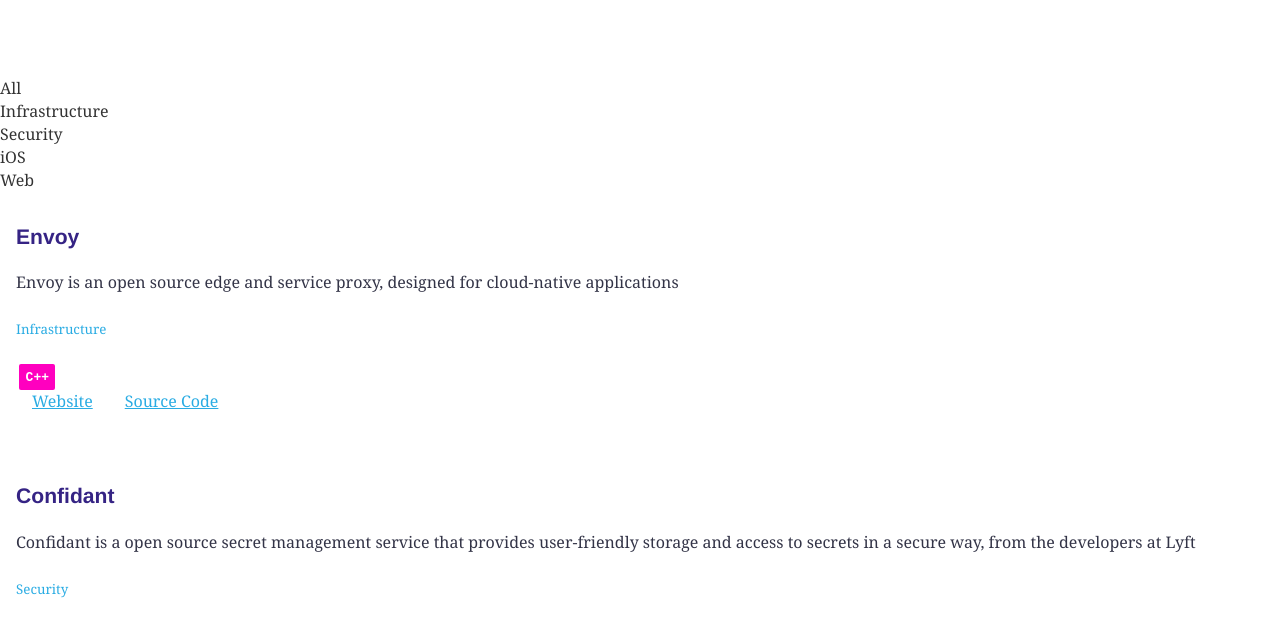
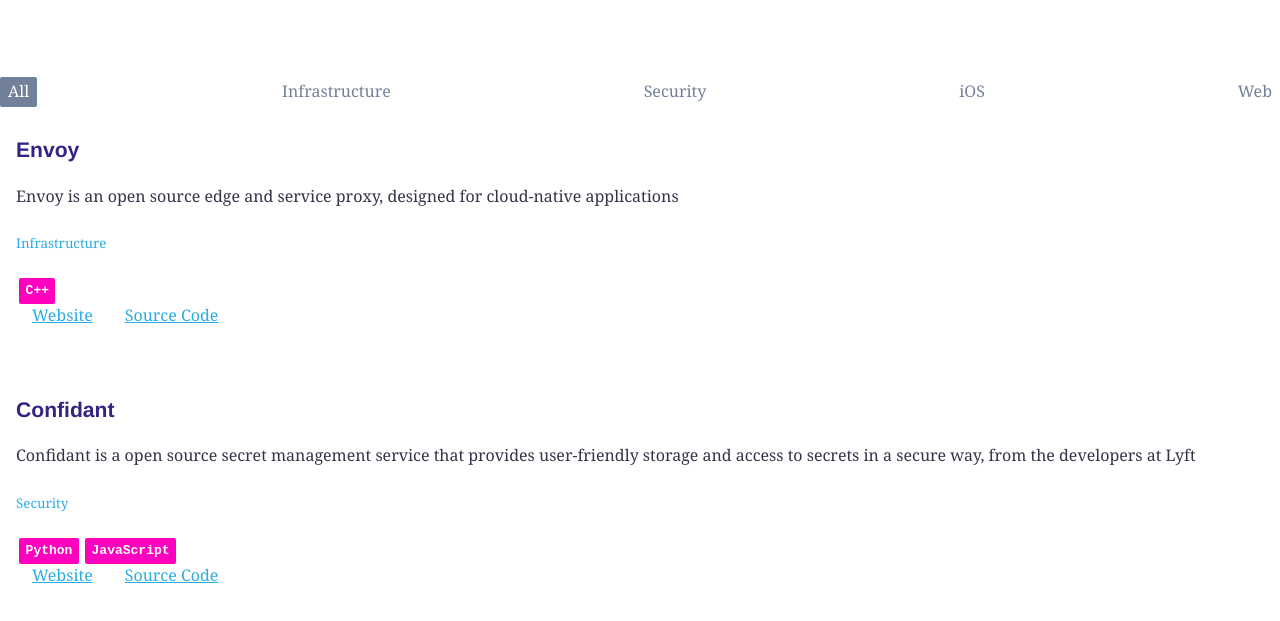
Before and after one commit to lyft/lyft.github.io, a Gatsby site: page / in a window 1280 px wide. Shown: the part 165-786 px from the top of the page. Built offline with nearby package versions, Linux system fonts and the light colour scheme; Gatsby itself is replaced by a stand-in of ours.

Commit message:
Nice navigation

```diff
--- a/src/components/navigation.tsx
+++ b/src/components/navigation.tsx
@@ -6,37 +6,142 @@
 
 export const ALL_CATEGORIES = Symbol('All categories');
 
+const Wrapper: React.StatelessComponent = styled.div`
+    display: flex;
+    justify-content: space-between;
+    position: relative;
+`;
+
+const SelectedCategoryBakground = styled.div`
+    position: absolute;
+    border-radius: 2px;
+    background: ${colors.dove};
+    transition-property: width, height, top, left;
+    transition-duration: 200ms;
+    transition-timing-function: ease-in;
+    transition-delay: 50ms;
+    z-index: 0;
+`;
+
 interface NavigationProps {
     onCategoryChanged(newCategory: string | typeof ALL_CATEGORIES): void;
     categories: string[];
 }
 
+interface NavigationState {
+    selectedCategory: string | symbol;
+    selectedCategoryDiv?: {
+        width: number;
+        height: number;
+        left: number;
+        top: number;
+    };
+}
+
 /**
  * Allows user to select a category from a list of categories
+ *
+ * @todo widnow.resize needs handling
  */
-export class Navigation extends React.Component<NavigationProps> {
-    private onCategoryClicked = (category: string | symbol) => {
+export class Navigation extends React.Component<NavigationProps, NavigationState> {
+    constructor(props: NavigationProps) {
+        super(props);
+        this.state = {
+            selectedCategory: ALL_CATEGORIES,
+        };
+    }
+
+    private onCategoryClicked = (category: string | symbol, element: HTMLAnchorElement) => {
         this.props.onCategoryChanged(category);
+        this.setSelectedCategoryDivPositionAndDimentions(element);
+        this.setState({ selectedCategory: category });
     };
-    private selectAll = (_: string | symbol) => {
+
+    private selectAll = (_: string | symbol, element: HTMLAnchorElement) => {
         this.props.onCategoryChanged(ALL_CATEGORIES);
+        this.setSelectedCategoryDivPositionAndDimentions(element);
+        this.setState({ selectedCategory: ALL_CATEGORIES });
     };
+
+    private setSelectedCategoryDivPositionAndDimentions(element: HTMLAnchorElement) {
+        this.setState({
+            selectedCategoryDiv: {
+                width: element.offsetWidth,
+                height: element.offsetHeight,
+                left: element.offsetLeft,
+                top: element.offsetTop,
+            },
+        });
+    }
+
+    /**
+     * Handle the "all" category first time calling the ref function to set
+     * SelectedCategoryDiv position and dimentions
+     */
+    private handleAllCategoryFirstRef = (el: any) => {
+        if (this.state.selectedCategoryDiv) return;
+        if (el) {
+            this.setSelectedCategoryDivPositionAndDimentions(el);
+        }
+    };
+
+    private isSelected(category: string | symbol) {
+        return category === this.state.selectedCategory;
+    }
+
     public render() {
         return (
-            <div>
-                <Category category={ALL_CATEGORIES} onClick={this.selectAll} />
+            <Wrapper>
+                <Category
+                    selected={this.isSelected(ALL_CATEGORIES)}
+                    reference={this.handleAllCategoryFirstRef}
+                    category={ALL_CATEGORIES}
+                    onClick={this.selectAll}
+                />
                 {this.props.categories.map((category, i) => (
-                    <Category category={category} key={i} onClick={this.onCategoryClicked} />
+                    <Category
+                        selected={this.isSelected(category)}
+                        category={category}
+                        key={i}
+                        onClick={this.onCategoryClicked}
+                    />
                 ))}
-            </div>
+                <SelectedCategoryBakground style={{ ...this.state.selectedCategoryDiv }} />
+            </Wrapper>
         );
     }
 }
 
+const CategoryLink = styled.a.attrs({ href: '#' })`
+    padding: 0.2rem 0.5rem;
+    cursor: pointer;
+    position: relative;
+    z-index: 1;
+    text-decoration: none;
+    color: ${(props: { selected?: boolean }) => (props.selected ? colors.white : colors.dove)};
+    transition-property: color;
+    transition-delay: 150ms;
+    transition-timing-function: ease-in;
+    transition-duration: 200ms;
+`;
+
 interface CategoryProps {
     category: string | symbol;
-    onClick: (category: string | symbol) => void;
+    onClick: (category: string | symbol, element: HTMLAnchorElement) => void;
+    selected?: boolean;
+    reference?: (element: any) => void;
 }
-const Category: React.StatelessComponent<CategoryProps> = ({ category, onClick }) => (
-    <div onClick={() => onClick(category)}>{typeof category === 'symbol' ? 'All' : category}</div>
-);
+
+const Category: React.StatelessComponent<CategoryProps> = ({ category, onClick, reference, selected }) => {
+    const text = typeof category === 'symbol' ? 'All' : category;
+    const onClickHandler = (e: React.SyntheticEvent<HTMLAnchorElement>) => {
+        e.preventDefault();
+        onClick(category, e.currentTarget);
+    };
+    const refHandler = reference || ((_e: any) => {});
+    return (
+        <CategoryLink selected={selected} innerRef={refHandler} onClick={onClickHandler}>
+            {text}
+        </CategoryLink>
+    );
+};
```
